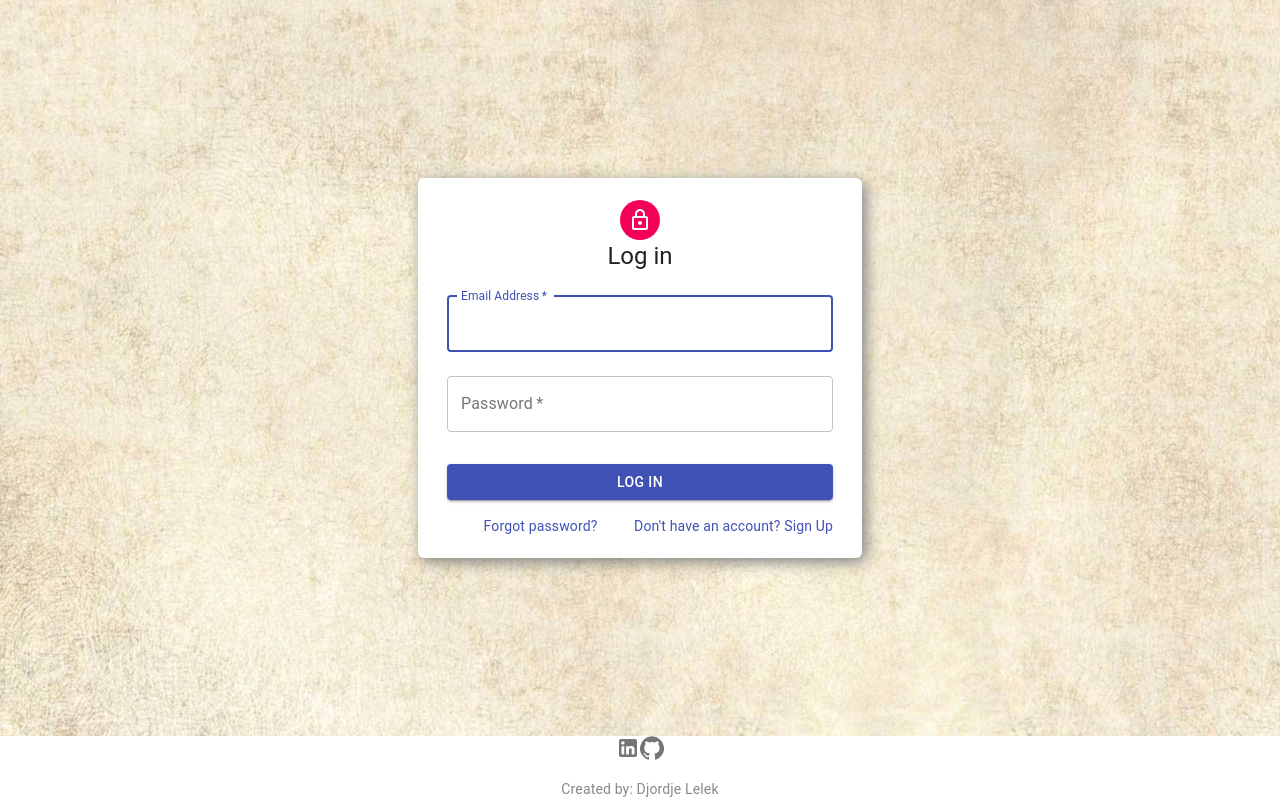
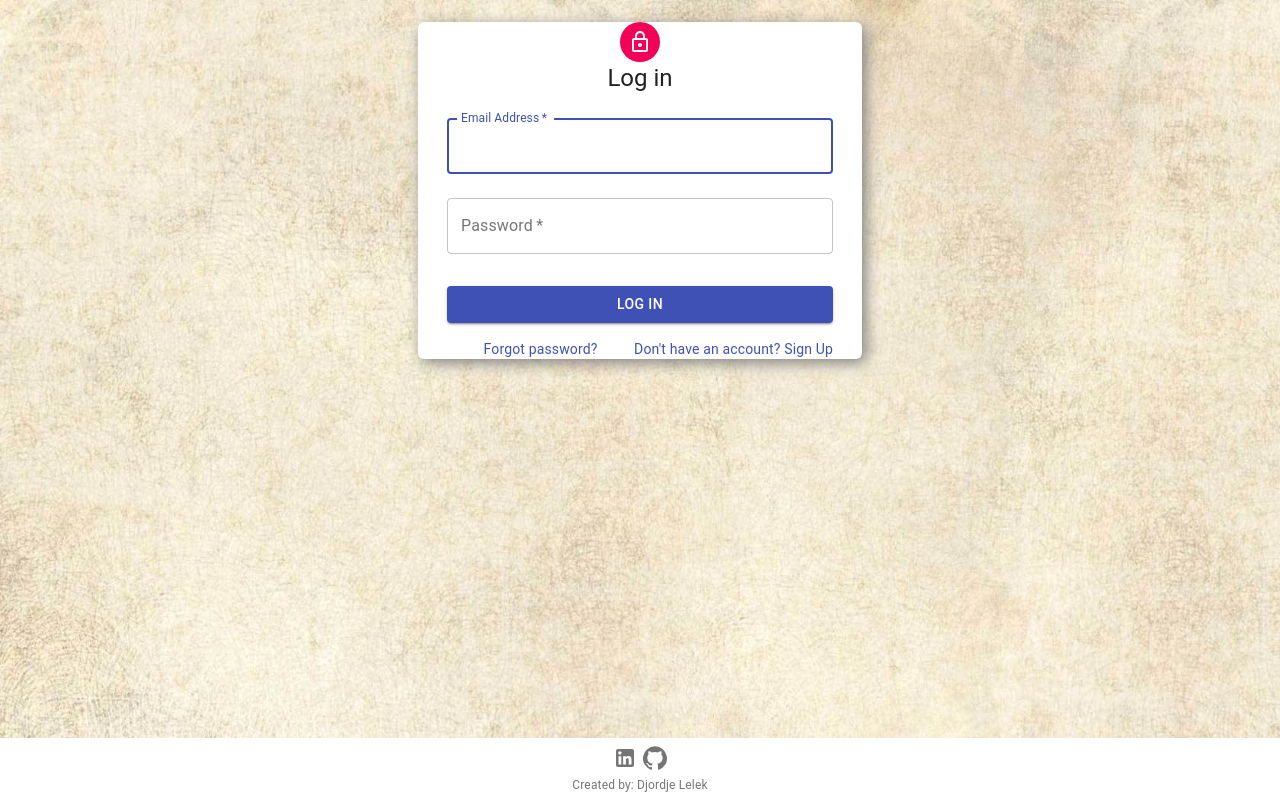
Before and after one commit to djordjelelek/to-do-app, a React (Create React App) app: page /login in a window 1280 px wide. Built offline with nearby package versions, Linux system fonts and the light colour scheme.

Commit message:
update footer

```diff
--- a/src/Footer/Footer.js
+++ b/src/Footer/Footer.js
@@ -2,8 +2,37 @@ import React from "react";
 import classes from "./Footer.module.css";
 import GitHubIcon from "@material-ui/icons/GitHub";
 import LinkedInIcon from "@material-ui/icons/LinkedIn";
+import Typography from "@material-ui/core/Typography";
+import { makeStyles } from "@material-ui/core/styles";
+import Container from "@material-ui/core/Container";
+import Link from "@material-ui/core/Link";
 
-const footer = () => (
+const useStyles = makeStyles((theme) => ({
+  footer: {
+    paddingTop: "8px",
+    // marginBottom: "-10px",
+    marginTop: "auto",
+    backgroundColor: "white",
+  },
+  Icons: {
+    marginBottom: "-10px",
+  },
+  Owner: {
+    fontSize: "12px",
+    marginBottom: "6px",
+    color: "rgba(0, 0, 0, 0.54)",
+  },
+  LinedIn: {
+    marginRight: "3px",
+  },
+  GitHub: {
+    marginLeft: "3px",
+  },
+}));
+
+const Footer = () => {
+  const classes = useStyles();
+  const a = (
     <footer className={classes.Footer}>
       <div className={classes.Container}>
         <div className={classes.Icons}>
@@ -28,4 +57,31 @@ const footer = () => (
       </div>
     </footer>
   );
-export default footer;
+
+  return (
+    <footer className={classes.footer}>
+      <Container maxWidth="sm" className={classes.Container}>
+        <div className={classes.Icons}>
+          <a
+            href="https://www.linkedin.com/in/djordje-lelek-3580b7193/"
+            rel="noopener noreferrer"
+            target="_blank"
+            className={classes.LinedIn}
+          >
+            <LinkedInIcon fontSize="default" color="action" />
+          </a>
+          <a
+            href="https://github.com/djordjelelek"
+            className={classes.GitHub}
+            rel="noopener noreferrer"
+            target="_blank"
+          >
+            <GitHubIcon fontSize="default" color="action" />
+          </a>
+        </div>
+        <p className={classes.Owner}>Created by: Djordje Lelek</p>
+      </Container>
+    </footer>
+  );
+};
+export default Footer;
--- a/src/Layout/Layout.module.css
+++ b/src/Layout/Layout.module.css
@@ -1,8 +1,8 @@
 .Layout {
-    min-height: 100%;
-    position: fixed;
-    top: 0;
-    bottom: 0;
-    left: 0;
-    right: 0;
+    display: flex;
+    flex-direction: column;
+    min-height: 100vh;
+    background: url(./BackgroundPicture/background.jpg) no-repeat center bottom;
+    background-size: cover;
+    background-blend-mode: multiply;
 }
--- a/src/Main/Main.js
+++ b/src/Main/Main.js
@@ -6,11 +6,12 @@ import LogIn from "./Authentification/LogIn/LogIn";
 import SignUp from "./Authentification/SignUp/SignUp";
 import ResetPassword from "./Authentification/ResetPassword/ResetPassword";
 import { useAuth } from "../AuthContext/AuthContext";
+import Container from "@material-ui/core/Container";
 
 const Main = () => {
   const { logIn } = useAuth();
   return (
-    <main className={classes.main}>
+    <Container component="main" className={classes.main} maxWidth="sm">
       {logIn ? (
         <Switch>
           <Route path="/home" exact component={ToDo} />
@@ -29,7 +30,7 @@ const Main = () => {
           <Redirect exact from="/" to="/login" />
         </Switch>
       )}
-    </main>
+    </Container>
   );
 };
 
--- a/src/Main/Main.module.css
+++ b/src/Main/Main.module.css
@@ -1,10 +1,7 @@
     .main {
         /* padding: 50px; */
-        min-height: 90%;
+        /* min-height: 90%;
         height: 92%;
-        background: url(./BackgroundPicture/background.jpg) no-repeat center bottom;
-        background-size: cover;
-        background-blend-mode: multiply;
         display: flex;
-        flex-direction: column;
+        flex-direction: column; */
     }
```
Also changed, not shown: src/Layout/BackgroundPicture/background.jpg (added), 1 other file (tests, documents, lock files or other folders). Lines whose indentation alone changed are shown as unchanged.
